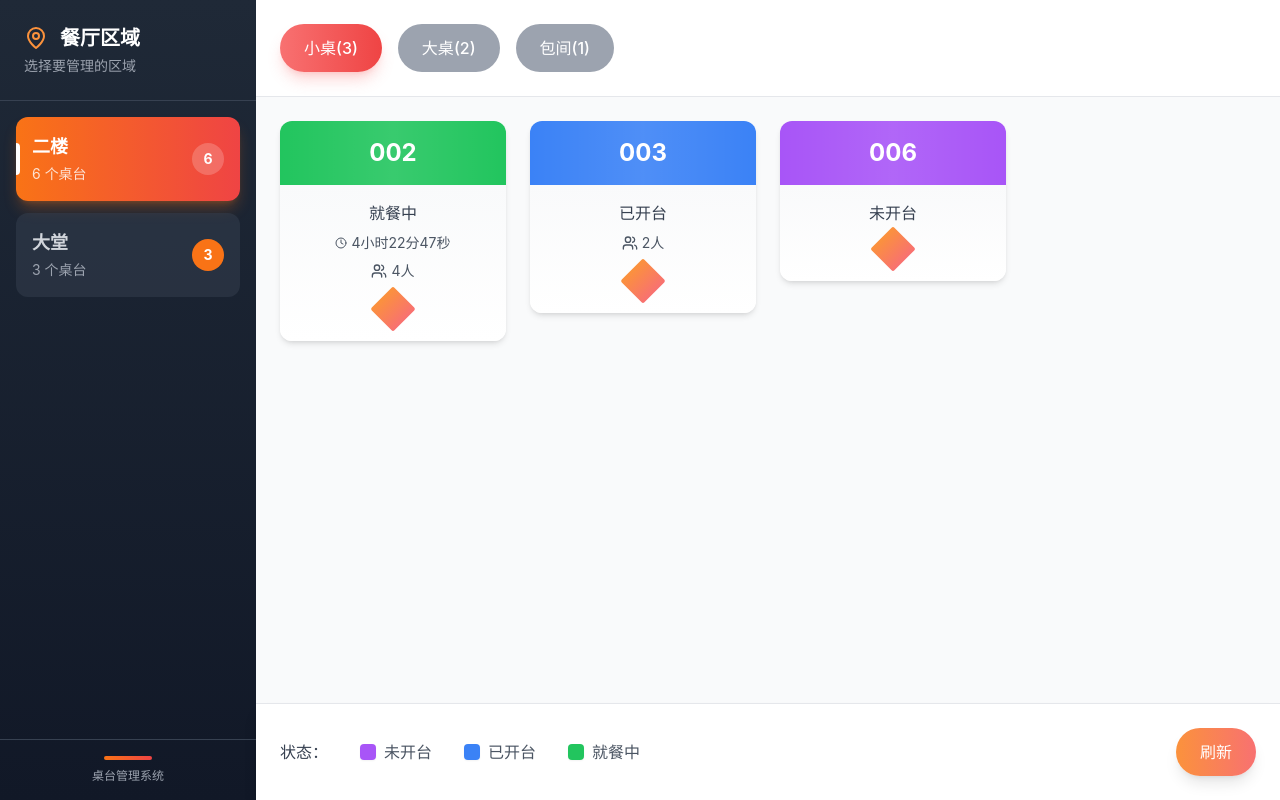
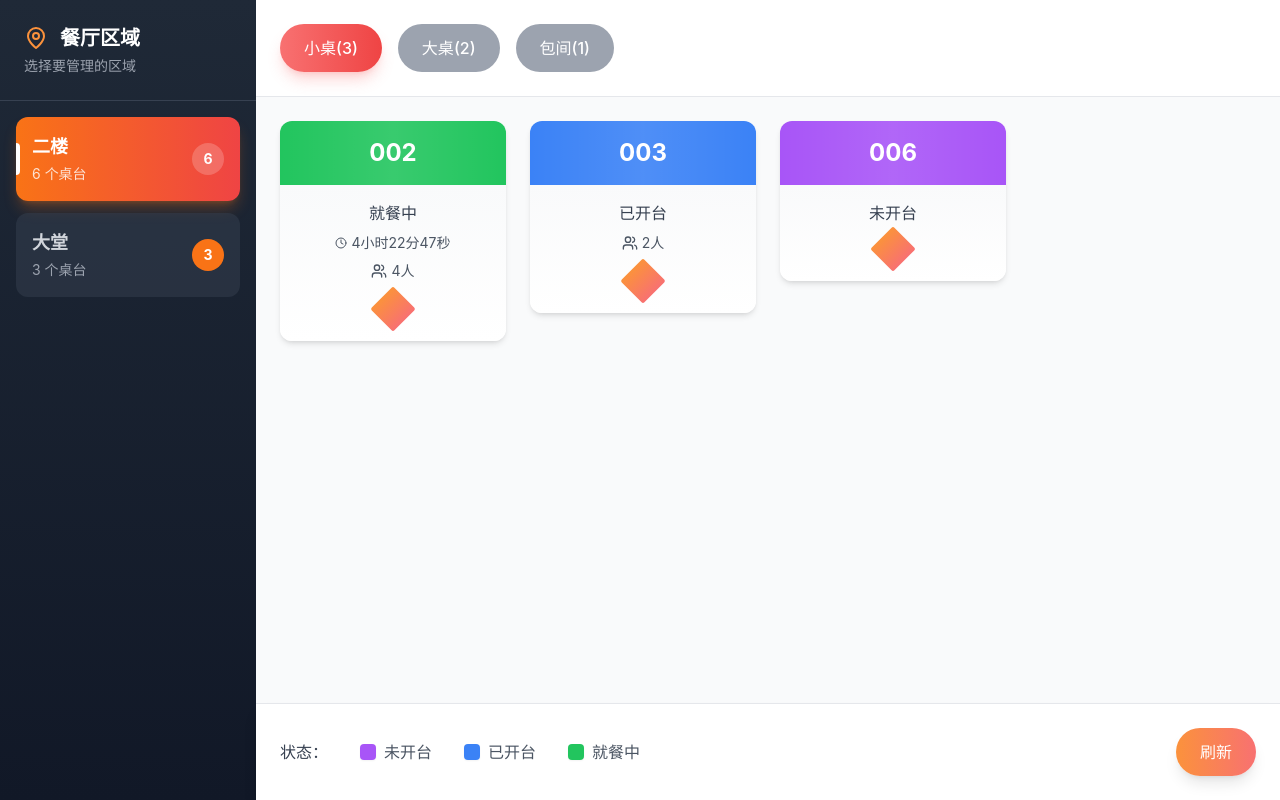
Before and after one commit to doublenian/newretail-web, a React (Vite) app: page /tables in a window 1280 px wide. Built offline with nearby package versions, Linux system fonts and the light colour scheme.

Commit message:
Updated TablesPage.tsx

```diff
--- a/src/pages/TablesPage.tsx
+++ b/src/pages/TablesPage.tsx
@@ -223,14 +223,6 @@ const TablesPage: React.FC = () => {
             </button>
           ))}
         </div>
-
-        {/* 底部装饰 */}
-        <div className="p-4 border-t border-gray-700">
-          <div className="text-center">
-            <div className="w-12 h-1 bg-gradient-to-r from-orange-500 to-red-500 rounded-full mx-auto mb-2" />
-            <p className="text-gray-400 text-xs">桌台管理系统</p>
-          </div>
-        </div>
       </div>
 
       {/* 右侧内容区域 */}
```
